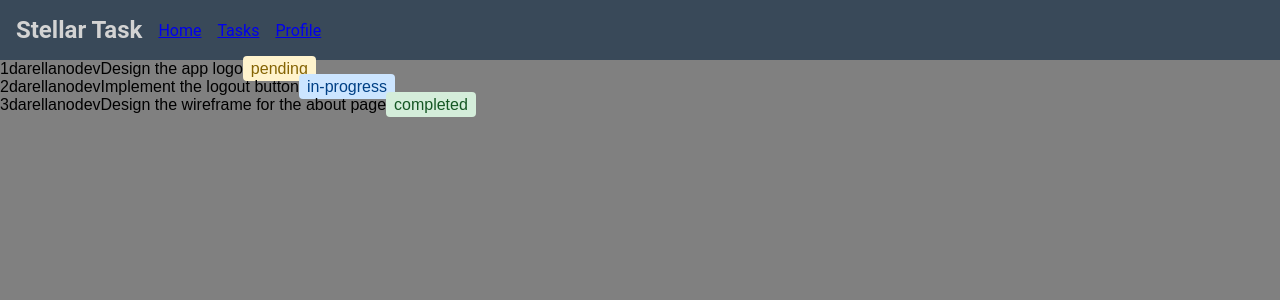
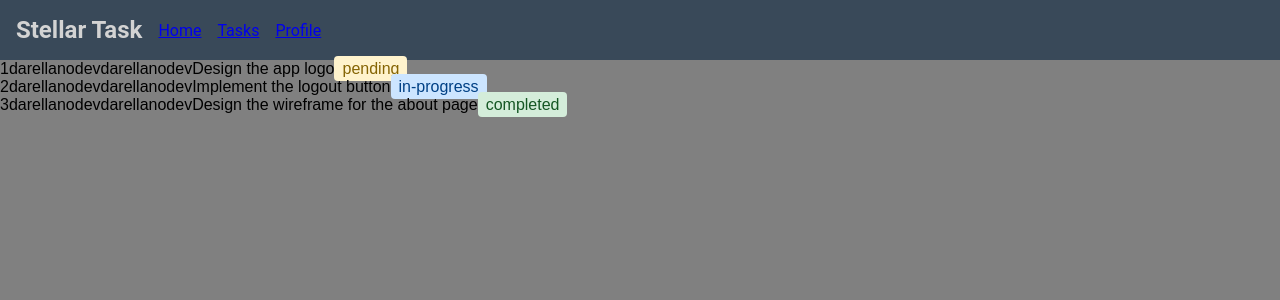
Before and after one commit to darellanodev/stellar-task, an Angular app: page / in a window 1280 px wide. Shown: the top 300 px of the page. Built offline with nearby package versions, Linux system fonts and the light colour scheme.

Commit message:
feat: Display the assigned person of the task (#4)

```diff
--- a/src/app/task/components/task/task.component.html
+++ b/src/app/task/components/task/task.component.html
@@ -1,6 +1,7 @@
 <div>
   <span class="task-id">{{ task.id }}</span>
   <span class="task-createdBy">{{ task.createdBy }}</span>
+  <span class="task-assignedTo">{{ task.assignedTo }}</span>
   <span class="task-description">{{ task.description }}</span>
   <span class="status-badge" [ngClass]="'status-'+task.status.toLowerCase()">{{ task.status }}</span>
 </div>
```
Also changed, not shown: 1 other file (tests, documents, lock files or other folders).
